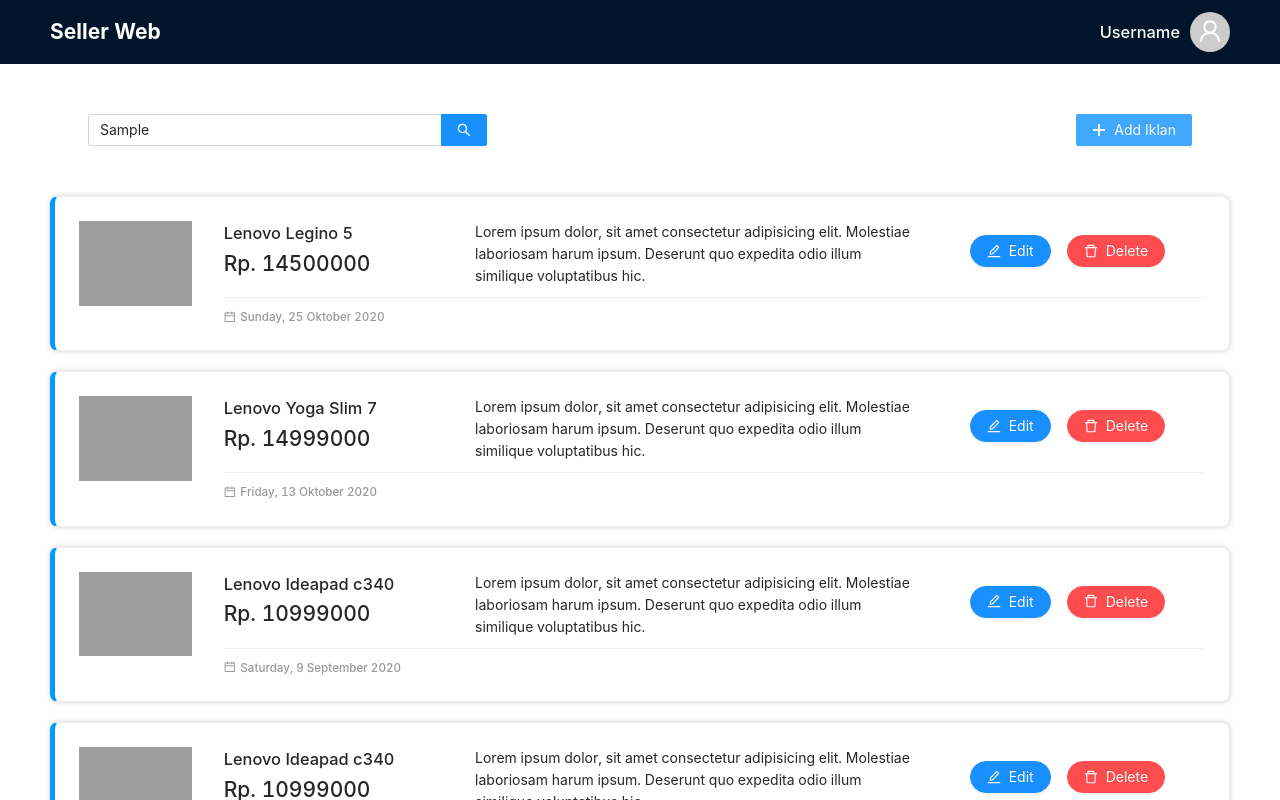
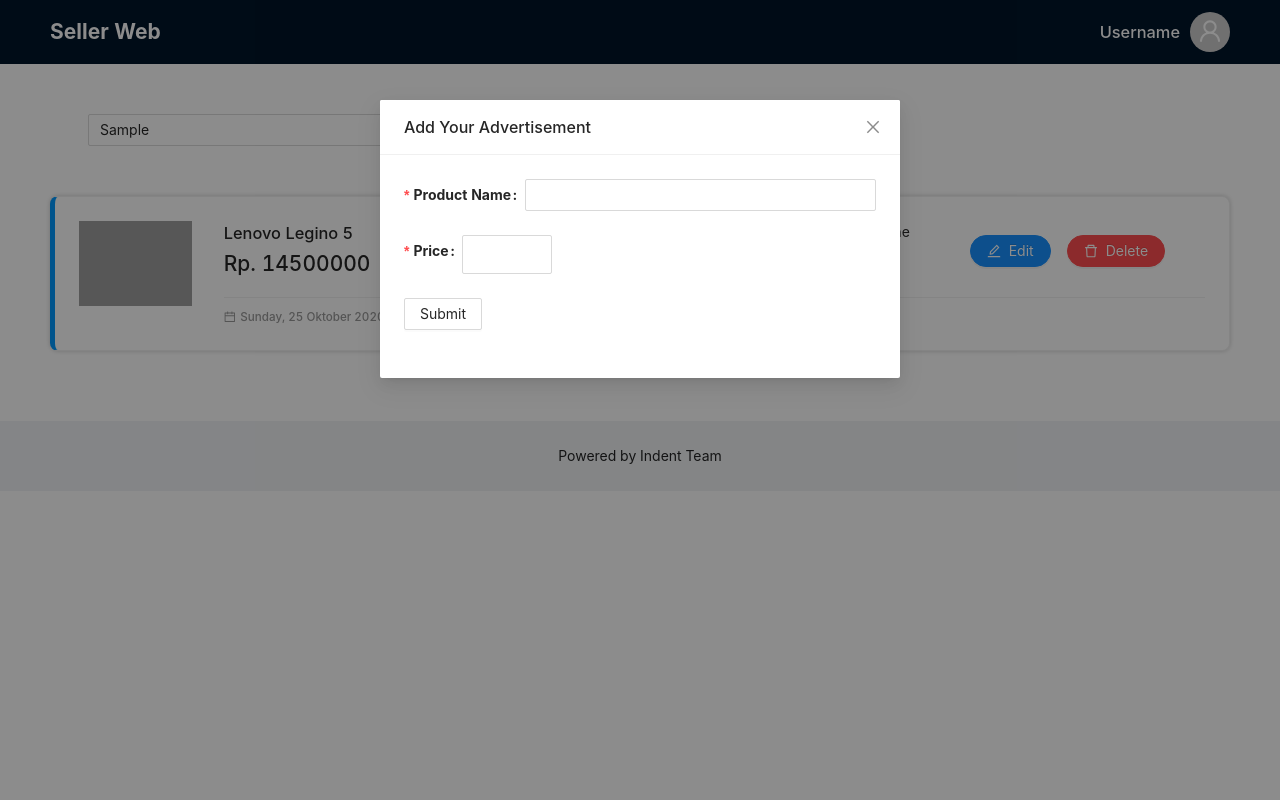
Before and after one commit to indent-dev/seller-web, a React (Create React App) app: page / in a window 1280 px wide. Both pictures are taken after typing "Sample" into the empty fields and a click on the button "Add Iklan". Shown: the top 800 px of the page. Built offline with nearby package versions, Linux system fonts and the light colour scheme; grey boxes are pictures that could not be loaded.

Commit message:
feat(App) : Add Routing Pages (#11)
* feat(Iklans) : add iklan to list

* feat(types) : add declared types

* test(App) : fixing test case on Login

```diff
--- a/package.json
+++ b/package.json
@@ -10,9 +10,11 @@
     "@types/node": "^12.0.0",
     "@types/react": "^16.9.0",
     "@types/react-dom": "^16.9.0",
+    "@types/react-router-dom": "^5.1.6",
     "antd": "^4.7.0",
     "react": "^16.14.0",
     "react-dom": "^16.14.0",
+    "react-router-dom": "^5.2.0",
     "react-scripts": "3.4.3",
     "typescript": "~3.7.2"
   },
--- a/src/App.tsx
+++ b/src/App.tsx
@@ -1,63 +1,25 @@
 import React from "react";
+import { Switch, Route } from "react-router-dom";
+import Dashboard from "./pages/Dashboard";
+import Login from "./pages/Login";
+import Register from "./pages/Register";
 
-
-import { Button, Layout, Input, Row, Avatar} from "antd";
-import { PlusOutlined, UserOutlined } from "@ant-design/icons";
-
-import ListIklan from "./components/ListIklan/ListIklan";
-import AddIklan from "./components/AddIklan/AddIklan";
-
-const flexStyle = {
-  display: "flex",
-  alignItems: "center",
-  justifyContent: "space-between"
-}
-
-
-const { Search } = Input;
-const { Header, Footer, Content } = Layout;
-
-function App() {
+const App = () => {
   return (
     <div>
-      <Layout>
-        <Header
-          style={flexStyle}
-        >
-          <h1 style={{ margin: "0", color: "#fff", fontWeight: "bold" }}>Seller Web</h1>
-          <div style={flexStyle}>
-            <h3 style={{ margin: "0 10px", color: "#fff" }}>Username</h3>
-            <Avatar size="large" icon={<UserOutlined />} />
-          </div>
-        </Header>
-        <Content
-          style={{
-            padding: "50px",
-            backgroundColor: "#fff",
-            textAlign: "center",
-          }}
-        >
-          <Row gutter={{ xs: 8, sm: 8, md: 24, lg: 24 }} style={{marginBottom: "50px", padding: "0 50px", display: "flex",
-            alignItems: "center",
-            justifyContent: "space-between"}}>
-
-            <Search
-              placeholder="input search text"
-              enterButton
-              style={{ width: "400px" }}
-            />
-            <Button type="primary" icon={<PlusOutlined />}>
-              Add Iklan
-            </Button>
-
-          </Row>
-
-          <ListIklan />
-        </Content>
-        <Footer style={{ textAlign: "center" }}>Powered by Indent Team</Footer>
-      </Layout>
+      <Switch>
+        <Route path="/login">
+          <Login />
+        </Route>
+        <Route path="/register">
+          <Register />
+        </Route>
+        <Route exact path="/">
+          <Dashboard />
+        </Route>
+      </Switch>
     </div>
   );
-}
+};
 
 export default App;
--- a/src/components/AddIklan/AddIklan.tsx
+++ b/src/components/AddIklan/AddIklan.tsx
@@ -1,35 +1,65 @@
 import React from "react";
-import { Modal, Button, DatePicker } from "antd";
-import { PlusOutlined } from "@ant-design/icons";
+import { Modal, InputNumber } from "antd";
+import { Form, Input, Button } from "antd";
+
 import "./AddIklan.css";
 
-const AddIklan = () => {
-  const [visible, setVisible] = React.useState(false);
+type FormProps = {
+  modalVisible: boolean;
+  iklans: any[];
+  toggleModal: (isVisible: boolean) => void;
+  addIklan: (iklans: any[]) => void;
+};
 
-  const showModal = () => {
-    setVisible(true);
+const AddIklan = (props: FormProps) => {
+  const handleCancel = () => {
+    props.toggleModal(false);
   };
 
-  const handleOk = () => {
-    setVisible(false);
-  };
+  const onFinish = (values: any) => {
+    props.addIklan([...props.iklans, values]);
+    console.log("Success:", values);
 
-  const handleCancel = () => {
-    setVisible(false);
+    props.toggleModal(false);
   };
 
   return (
     <div>
-      <Button type="primary" icon={<PlusOutlined />} onClick={showModal}>
-        Add Iklan
-      </Button>
       <Modal
         title="Add Your Advertisement"
-        visible={visible}
-        onOk={handleOk}
+        visible={props.modalVisible}
+        footer={null}
         onCancel={handleCancel}
       >
-        <label>Brand</label>
+        <Form
+          name="basic"
+          initialValues={{ remember: true }}
+          onFinish={onFinish}
+        >
+          <Form.Item
+            label="Product Name"
+            name="product_name"
+            rules={[
+              { required: true, message: "Please input your Product Name!" },
+            ]}
+          >
+            <Input />
+          </Form.Item>
+
+          <Form.Item
+            label="Price"
+            name="price"
+            rules={[{ required: true, message: "Please input your Price!" }]}
+          >
+            <InputNumber />
+          </Form.Item>
+
+          <Form.Item>
+            <Button htmlType="submit"> Submit </Button>
+          </Form.Item>
+        </Form>
+
+        {/* <label>Brand</label>
         <br />
         <input type="text" name="brand" placeholder="Brand" />
         <br /> <br />
@@ -50,7 +80,7 @@
         <label>Description</label>
         <br />
         <input type="" name="description" placeholder="Description" />
-        <br />
+        <br /> */}
       </Modal>
     </div>
   );
--- a/src/components/IklanItem/IklanItem.tsx
+++ b/src/components/IklanItem/IklanItem.tsx
@@ -13,12 +13,12 @@
   image: string;
   description: string;
   price: number;
-  date: string;
+  date?: string;
 }
 
 type props = {
   item: IItem;
-  deleteItem: Function;
+  deleteItem: (id: number) => void;
 };
 
 const text = "Are you sure to delete this iklan?";
--- a/src/components/ListIklan/ListIklan.tsx
+++ b/src/components/ListIklan/ListIklan.tsx
@@ -12,7 +12,11 @@
   date: string;
 }
 
-const ListIklan = () => {
+type ListIklanProps = {
+  iklans: any[];
+};
+
+const ListIklan = (props: ListIklanProps) => {
   const [items, setItems] = useState<IItem[]>(init);
 
   const deleteItem = (id: number) => {
@@ -23,7 +27,7 @@
 
   return (
     <div>
-      {items.map((item) => (
+      {props.iklans.map((item) => (
         <IklanItem
           key={item.id}
           item={item}
--- a/src/index.tsx
+++ b/src/index.tsx
@@ -3,9 +3,12 @@
 import "antd/dist/antd.css"; // or 'antd/dist/antd.less'
 import App from "./App";
 import * as serviceWorker from "./serviceWorker";
+import { BrowserRouter } from "react-router-dom";
 
 ReactDOM.render(
-    <App />,
+  <BrowserRouter>
+    <App />
+  </BrowserRouter>,
   document.getElementById("root")
 );
 
--- /dev/null
+++ b/src/pages/Dashboard/index.tsx
@@ -0,0 +1,90 @@
+import React from "react";
+import { Avatar, Button, Input, Row } from "antd";
+import { Layout } from "antd";
+
+import { PlusOutlined, UserOutlined } from "@ant-design/icons";
+import ListIklan from "../../components/ListIklan/ListIklan";
+import AddIklan from "../../components/AddIklan/AddIklan";
+
+const flexStyle = {
+  display: "flex",
+  alignItems: "center",
+  justifyContent: "space-between",
+};
+
+const { Header, Footer, Content } = Layout;
+const { Search } = Input;
+
+const Dashboard = () => {
+  const [isModalVisible, setIsModalVisible] = React.useState<boolean>(false);
+
+  const [listIklan, setListIklan] = React.useState([
+    {
+      id: 1,
+      image: "https://placeimg.com/640/480/tech",
+      title: "Lenovo Legino 5",
+      description:
+        "Lorem ipsum dolor, sit amet consectetur adipisicing elit. Molestiae laboriosam harum ipsum. Deserunt quo expedita odio illum similique voluptatibus hic.",
+      date: "Sunday, 25 Oktober 2020",
+      price: 14500000,
+    },
+  ]);
+
+  return (
+    <Layout>
+      <Header style={flexStyle}>
+        <h1 style={{ margin: "0", color: "#fff", fontWeight: "bold" }}>
+          Seller Web
+        </h1>
+        <div style={flexStyle}>
+          <h3 style={{ margin: "0 10px", color: "#fff" }}>Username</h3>
+          <Avatar size="large" icon={<UserOutlined />} />
+        </div>
+      </Header>
+      <Content
+        style={{
+          padding: "50px",
+          backgroundColor: "#fff",
+          textAlign: "center",
+        }}
+      >
+        <Row
+          gutter={{ xs: 8, sm: 8, md: 24, lg: 24 }}
+          style={{
+            marginBottom: "50px",
+            padding: "0 50px",
+            display: "flex",
+            alignItems: "center",
+            justifyContent: "space-between",
+          }}
+        >
+          <Search
+            placeholder="input search text"
+            enterButton
+            style={{ width: "400px" }}
+          />
+
+          <Button
+            type="primary"
+            icon={<PlusOutlined />}
+            onClick={() => setIsModalVisible(true)}
+          >
+            Add Iklan
+          </Button>
+
+          <AddIklan
+            modalVisible={isModalVisible}
+            toggleModal={setIsModalVisible}
+            addIklan={setListIklan}
+            iklans={listIklan}
+          />
+        </Row>
+
+        <ListIklan iklans={listIklan} />
+      </Content>
+      <Footer style={{ textAlign: "center" }}>Powered by Indent Team</Footer>
+    </Layout>
+  );
+};
+
+export default Dashboard;
--- /dev/null
+++ b/src/pages/Login/index.tsx
@@ -0,0 +1,7 @@
+import React from "react";
+
+const Login = () => {
+  return <div>Login Pages</div>;
+};
+
+export default Login;
--- /dev/null
+++ b/src/pages/Register/index.tsx
@@ -0,0 +1,7 @@
+import React from "react";
+
+const Register = () => {
+  return <div>Register Pages</div>;
+};
+
+export default Register;
```
Also changed, not shown: src/types/index.d.ts (added, +19 -0 lines), 2 other files (tests, documents, lock files or other folders).
